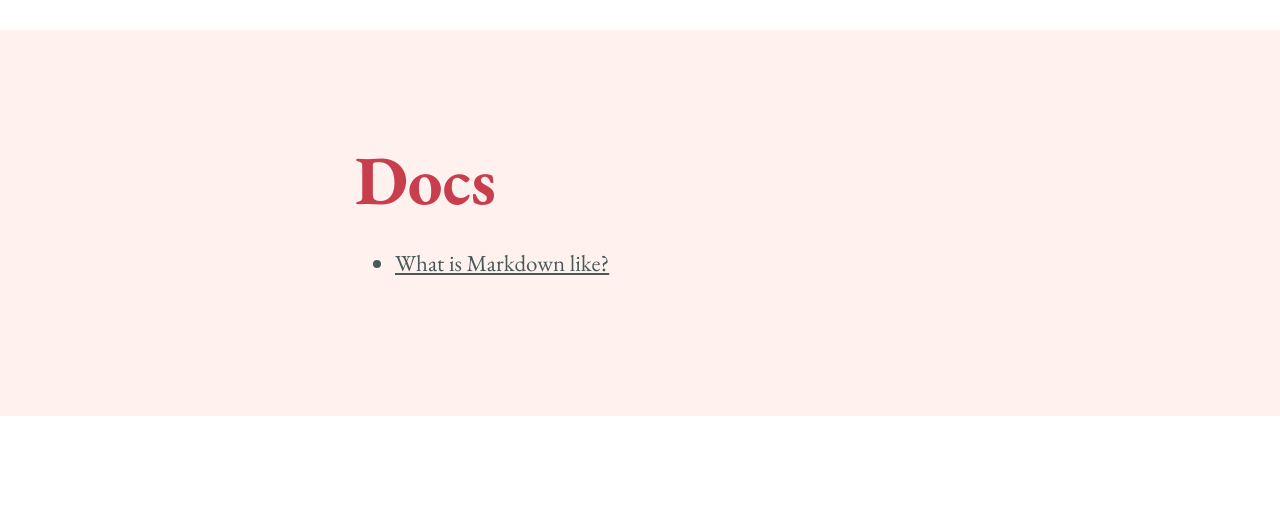
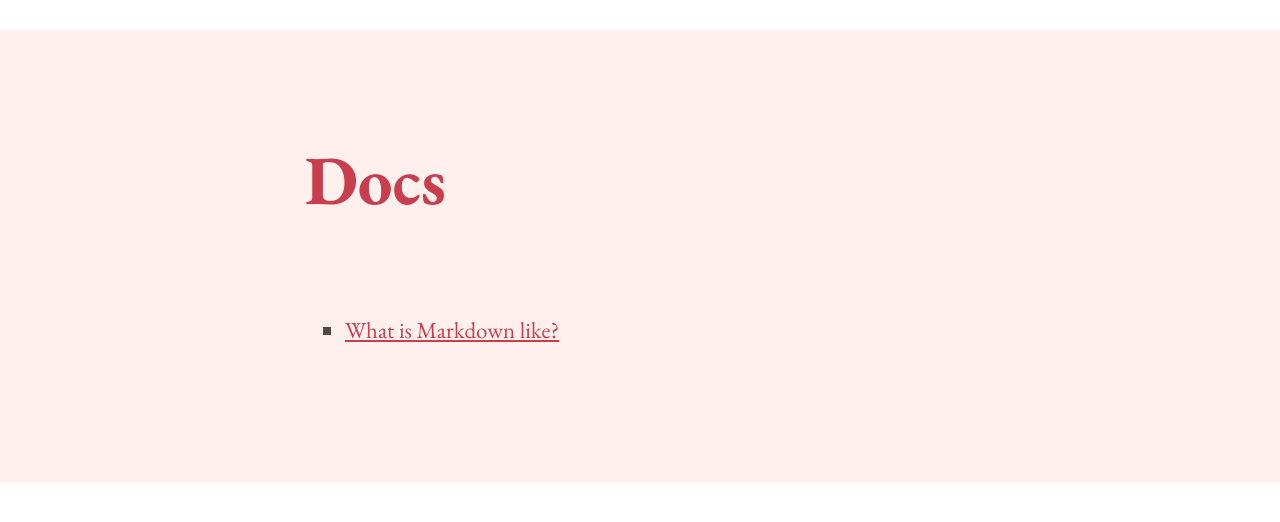
Before and after one commit to Ffyud/paloma-jekyll, a Jekyll site: the page built from docs.md, in a window 1280 px wide. Shown: the top 522 px of the page. Built offline with Jekyll 4.4.1, drawn with Linux system fonts in a browser that asks for light colours.

Commit message:
update styling

```diff
--- a/_sass/_theme.scss
+++ b/_sass/_theme.scss
@@ -11,7 +11,7 @@
 }
 
 body {
-    color: #4A5859;
+    color: #564742;
     background: #FFF;
     height: 100%;
     padding: 0px;
@@ -24,32 +24,41 @@
     color: #C83E4D;
     font-size: 3em;
     font-weight: bold;
-    margin: 90px 0px 15px 0px;
+    margin: 90px 0px 90px 0px;
 }
 
 h2 {
     padding: 30px 0px 15px 0px;
+    box-shadow: 0px 5px 0px 0px #564742;
+    text-transform: uppercase;
+}
+
+ul {
+    list-style-type: square;
 }
 
 .article-date {
     color: #936167;
+    font-size: .7em;
+    text-transform: uppercase;
+
 }
 
 .container {
-    max-width: 600px;
+    max-width: 700px;
     margin: 0px auto;
 }
 
 .wrap {
     position: relative;
-    background: #FFF2EE;
+    background: #FFF0EE;
 }
 .wrap a {
     text-decoration: underline;
-    color: inherit;
+    color: #C83E4D;
 }
 .wrap a:hover {
-    color: #C83E4D;
+    color: #3A1015;
 }
 
 .footer {
```
